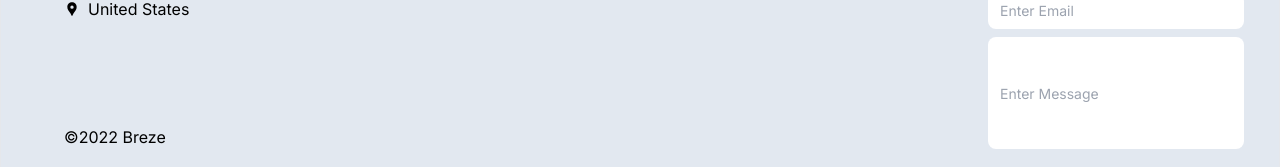
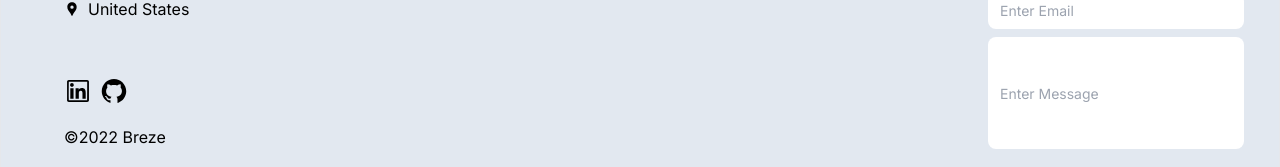
Before and after one commit to ameyalambat128/breze.one, a Next.js app: page / in a window 1280 px wide. Shown: the part 3056-3223 px from the top of the page. Built offline with nearby package versions, Linux system fonts and the light colour scheme.

Commit message:
feat:added social icons styles:added hover effects on future links in footer

```diff
--- a/src/components/layouts/Footer.tsx
+++ b/src/components/layouts/Footer.tsx
@@ -1,6 +1,7 @@
 import Image from "next/image";
 import React from "react";
 import { MdLanguage, MdLocationPin } from "react-icons/md";
+import { AiOutlineLinkedin, AiOutlineGithub } from "react-icons/ai";
 
 const Footer = () => {
   return (
@@ -28,21 +29,39 @@ const Footer = () => {
                 <span className="px-2">United States</span>
               </div>
             </div>
-            <div className="">©2022 Breze</div>
+            <div className="">
+              <div className="flex justify-start py-5 space-x-2">
+                <a href="https://www.linkedin.com/company/breze/">
+                  <AiOutlineLinkedin
+                    size={28}
+                    onClick={() => {}}
+                    className="hover:text-cyan-600"
+                  />
+                </a>
+                <a href="https://github.com/ameyalambat128/breze.one">
+                  <AiOutlineGithub
+                    size={28}
+                    onClick={() => {}}
+                    className="hover:text-cyan-600"
+                  />
+                </a>
+              </div>
+              ©2022 Breze
+            </div>
           </div>
 
           <div className="flex justify-start">
             <ul>
               <li className="font-semibold py-2">Coming Soon</li>
-              <li>Mail</li>
+              <li className="cursor-pointer hover:text-cyan-600">Mail</li>
             </ul>
           </div>
 
           <div className="flex justify-start">
             <ul>
               <li className="font-semibold py-2">Resources</li>
-              <li>About</li>
-              <li>Support</li>
+              <li className="cursor-pointer hover:text-cyan-600">About</li>
+              <li className="cursor-pointer hover:text-cyan-600">Support</li>
             </ul>
           </div>
 
```
